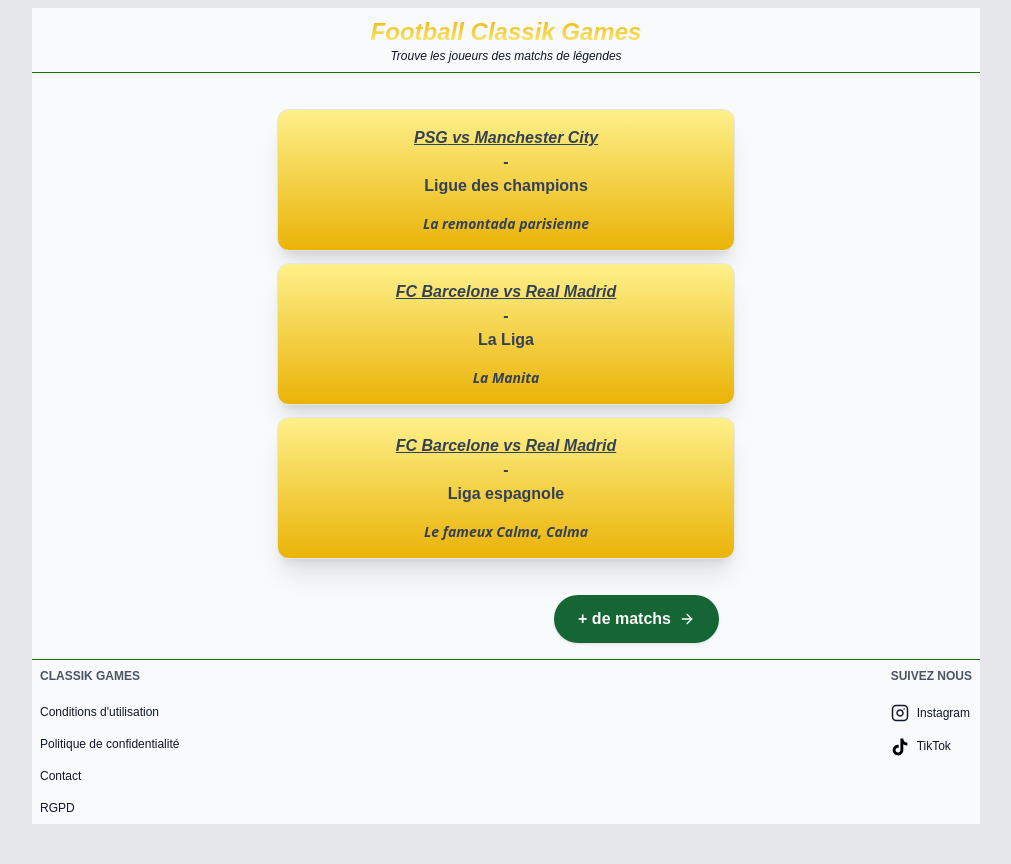
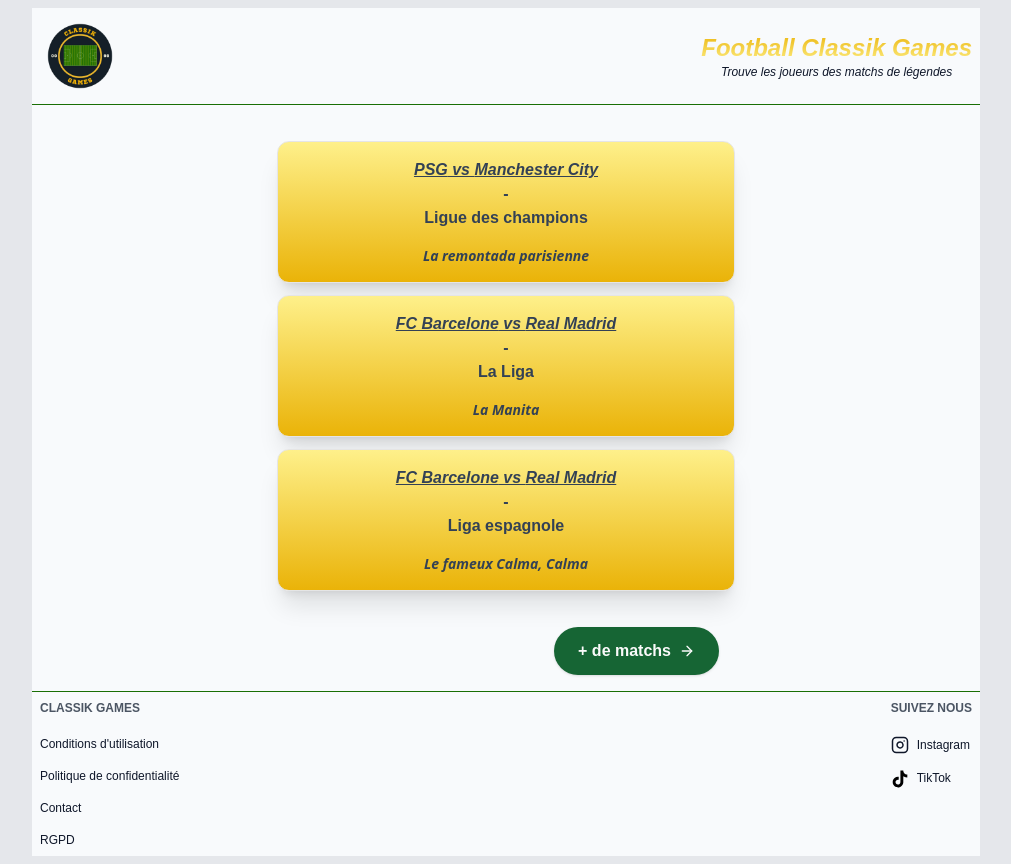
Before and after one commit to babbbass/Classik-Games, a Next.js app: page / in a window 1280 px wide. Shown: the whole page, without its empty margins (134-1145 px from the left). Before the commit the page ends 832 px from the top, so only its background shows below. Built offline with nearby package versions, Linux system fonts and the light colour scheme.

Commit message:
add logo header

```diff
--- a/components/Header.tsx
+++ b/components/Header.tsx
@@ -1,8 +1,12 @@
 import Link from "next/link"
+import Image from "next/image"
 
 export function Header() {
   return (
-    <div className='w-full border-b md:w-3/4 mx-auto border-grass p-2 text-slate-900 text-center bg-slate-50'>
+    <div className='flex items-center justify-between w-full border-b md:w-3/4 mx-auto border-grass p-2 text-slate-900 text-center bg-slate-50'>
+      <Link href='/'>
+        <Image src={`/classik-games.png`} alt='logo' width={80} height={80} />
+      </Link>
       <Link href='/'>
         <p className='text-2xl font-extrabold italic text-transparent bg-clip-text bg-gradient-to-t from-yellow-200 to-yellow-500'>
           Football Classik Games
```
Also changed, not shown: public/classik-games.png (added).
